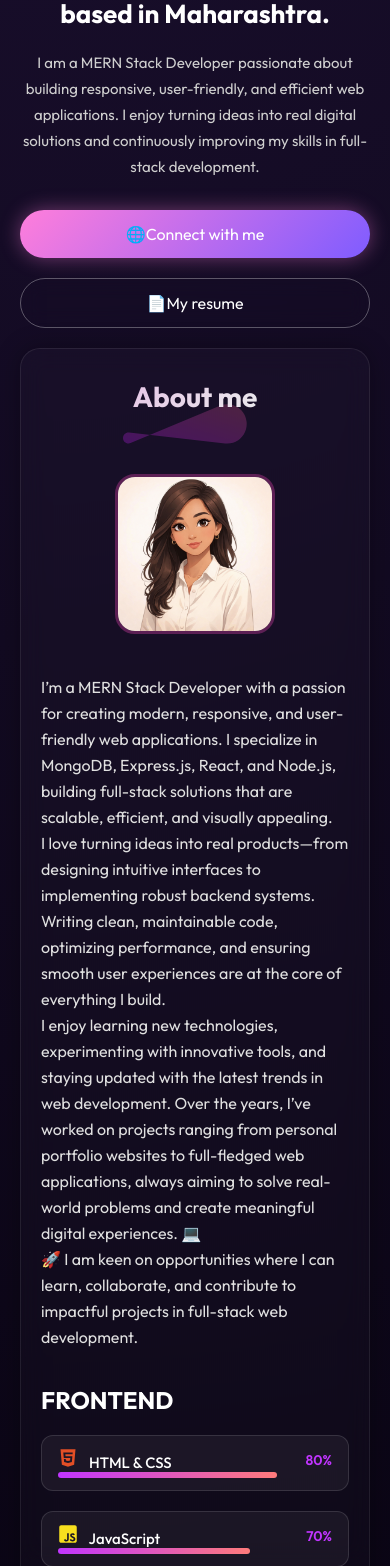
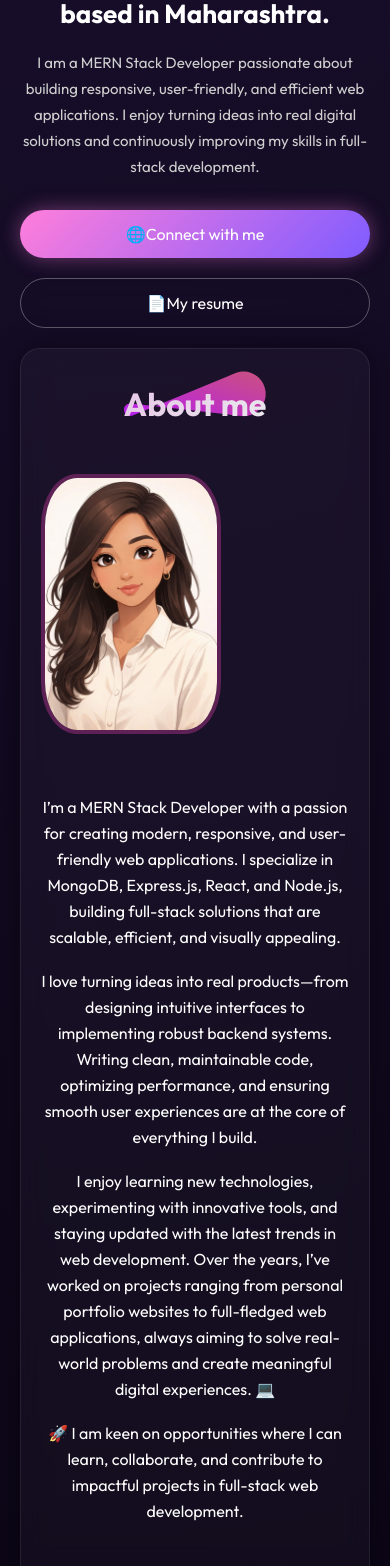
Before and after one commit to vaishnavikolekar1516/portfolio-react, a React (Vite) app: page / in a window 390 px wide. Shown: the part 434-2000 px from the top of the page. Built offline with nearby package versions, Linux system fonts and the light colour scheme.

Commit message:
returned css

```diff
--- a/src/Components/About/About.css
+++ b/src/Components/About/About.css
@@ -1,137 +1,151 @@
-.about {
+.about{
   display: flex;
   flex-direction: column;
   align-items: center;
-  gap: 40px;
-  background: rgba(255, 255, 255, 0.02);
-  border: 1px solid rgba(255, 255, 255, 0.08);
+  gap: 50px;
+  background: rgba(255,255,255,0.03);
+  border: 1px solid rgba(255,255,255,0.08);
   backdrop-filter: blur(12px);
   border-radius: 20px;
-  padding: 50px 40px;
-  box-shadow: 0 0 25px rgba(0, 0, 0, 0.3);
-  margin: 20px 50px;
-  transition: all 0.3s ease;
+  padding: 60px;
+  box-shadow: 0 0 30px rgba(0,0,0,0.4);
+  margin: 25px 70px;
 }
 
-/* Title */
-.about-title {
+/* title */
+
+.about-title{
   position: relative;
-  text-align: center;
 }
 
-.about-title h1 {
-  font-size: 50px;
+.about-title h1{
+  font-size: 60px;
   font-weight: 700;
-  background: linear-gradient(135deg, #e6c6e6, #eae9ed);
+  background: linear-gradient(135deg,#e6c6e6,#eae9ed);
   background-clip: text;
   -webkit-background-clip: text;
   -webkit-text-fill-color: transparent;
-  margin-bottom: 20px;
 }
 
-.about-title img {
+.about-title img{
   position: absolute;
-  width: 200px;
-  height: auto;
-  bottom: -10px;
-  right: 10px;
-  opacity: 0.3;
+  width: 300px;
+  height: 90px;
+  bottom: 0;
+  right: 0;
   z-index: -1;
 }
 
-/* Main section */
-.about-sections {
+/* main section */
+
+.about-sections{
   display: flex;
-  gap: 40px;
+  gap: 60px;
   align-items: flex-start;
-  justify-content: center;
-  flex-wrap: wrap;
   color: white;
 }
 
-/* Left image */
-.about-left img {
-  width: 240px;
-  height: auto;
+/* left image */
+
+.about-left img{
+  width: 260px;
+  height: 320px;
   object-fit: cover;
-  border-radius: 20px;
-  border: 3px solid rgba(197, 58, 155, 0.4);
-  transition: transform 0.3s ease, box-shadow 0.3s ease;
+  border-radius: 20%;
+  border: 4px solid rgba(197, 58, 155, 0.4);
 }
 
-.about-left img:hover {
-  transform: scale(1.05);
-  box-shadow: 0 0 20px rgba(193, 53, 255, 0.4);
-}
+/* right section */
 
-/* Right section */
-.about-right {
+.about-right{
   display: flex;
   flex-direction: column;
-  gap: 25px;
+  gap: 35px;
   max-width: 700px;
 }
 
-/* Paragraph */
-.about-para {
-  font-size: 17px;
-  line-height: 28px;
-  color: #e0e0e0;
+/* paragraph */
+
+.about-para{
+  display: flex;
+  flex-direction: column;
+  gap: 18px;
+  font-size: 18px;
+  line-height: 30px;
+  max-width: 650px;
 }
 
-/* Skills */
-.about-skills {
+/* skills */
+
+.about-skills{
   display: flex;
-  flex-wrap: wrap;
-  gap: 20px;
+  flex-direction: column;
+  gap: 18px;
   margin-top: 10px;
+  width: 100%;
 }
 
-/* Skill card */
-.about-skill {
-  background: rgba(255, 255, 255, 0.05);
-  border: 1px solid rgba(255, 255, 255, 0.12);
+/* skill card */
+
+.about-skill{
+  background: rgba(255,255,255,0.05);
+  border: 1px solid rgba(255,255,255,0.15);
   border-radius: 12px;
-  padding: 12px 16px;
-  flex: 1 1 250px;
+  padding: 14px 18px;
+  display: flex;
+  flex-direction: column;
+  gap: 10px;
   transition: 0.3s ease;
 }
 
-.about-skill:hover {
+.about-skill:hover{
   border-color: #c135ff;
-  box-shadow: 0 0 12px rgba(193, 53, 255, 0.4);
-  transform: translateY(-3px);
+  box-shadow: 0 0 12px rgba(193,53,255,0.4);
+  transform: translateY(-4px);
 }
 
-/* Skill header */
-.skill-header {
+/* skill header */
+
+.skill-header{
   display: flex;
   justify-content: space-between;
   align-items: center;
 }
 
-.skill-header p {
+.skill-header p{
   font-size: 15px;
   font-weight: 500;
+  color: white;
 }
 
-/* Progress bar */
-.about-skill hr {
+/* progress bar */
+
+.about-skill hr{
   border: none;
   height: 6px;
   border-radius: 6px;
-  background: linear-gradient(90deg, #c135ff, #ff7b7b);
+  background: linear-gradient(90deg,#c135ff,#ff7b7b);
 }
 
-/* Percentage */
-.skill-header span {
+/* percentage */
+
+.skill-header span{
   font-size: 14px;
   font-weight: 600;
   color: #c135ff;
 }
 
-/* Icons */
-.skill-icon {
+/* headings */
+
+.about-heading h2{
+  font-size: 18px;
+  margin: 15px 0 8px;
+  color: #c135ff;
+}
+
+/* icons */
+
+.skill-icon{
   font-size: 20px;
   margin-right: 8px;
 }
@@ -143,43 +157,72 @@
 .skill-icon.mongo { color: #4db33d; }
 .skill-icon.express { color: white; }
 
-/* Responsive adjustments */
+/* tablet */
+
 @media(max-width:1024px){
-  .about {
-    margin: 20px 30px;
-    padding: 40px 30px;
-  }
-  .about-title h1 {
-    font-size: 45px;
-  }
-  .about-left img {
-    width: 200px;
-  }
+
+.about{
+  margin: 25px 40px;
 }
 
+.about-sections{
+  flex-direction: column;
+  text-align: center;
+}
+
+.about-left img{
+  width: 200px;
+  height: 300px;
+}
+
+}
+
+/* mobile */
+
 @media(max-width:768px){
-  .about {
-    margin: 15px 20px;
-    padding: 30px 20px;
+
+.about{
+  margin: 20px;
+  padding: 35px 20px;
 }
-  .about-title h1 {
-    font-size: 36px;
+
+.about-title h1{
+  font-size: 40px;
 }
-  .about-left img {
-    width: 180px;
-    height: auto;
+
+.about-title img{
+  width: 200px;
+  height: 60px;
 }
-  .about-para {
+
+.about-para{
   font-size: 16px;
   line-height: 26px;
 }
+
+.skill-header p{
+  font-size: 14px;
 }
 
+.about-left img{
+  width: 180px;
+  height: 260px;
+  align-items: center;
+}
+
+}
+
+/* small phones */
+
 @media(max-width:480px){
-  .about-title h1 {
-    font-size: 28px;
+
+.about-title h1{
+  font-size: 32px;
 }
-  .about-left img {
-    width: 160px;
+
+.about-left img{
+  width: 180px;
+  height: 260px;
 }
+
 }
```
Lines whose indentation alone changed are shown as unchanged.
